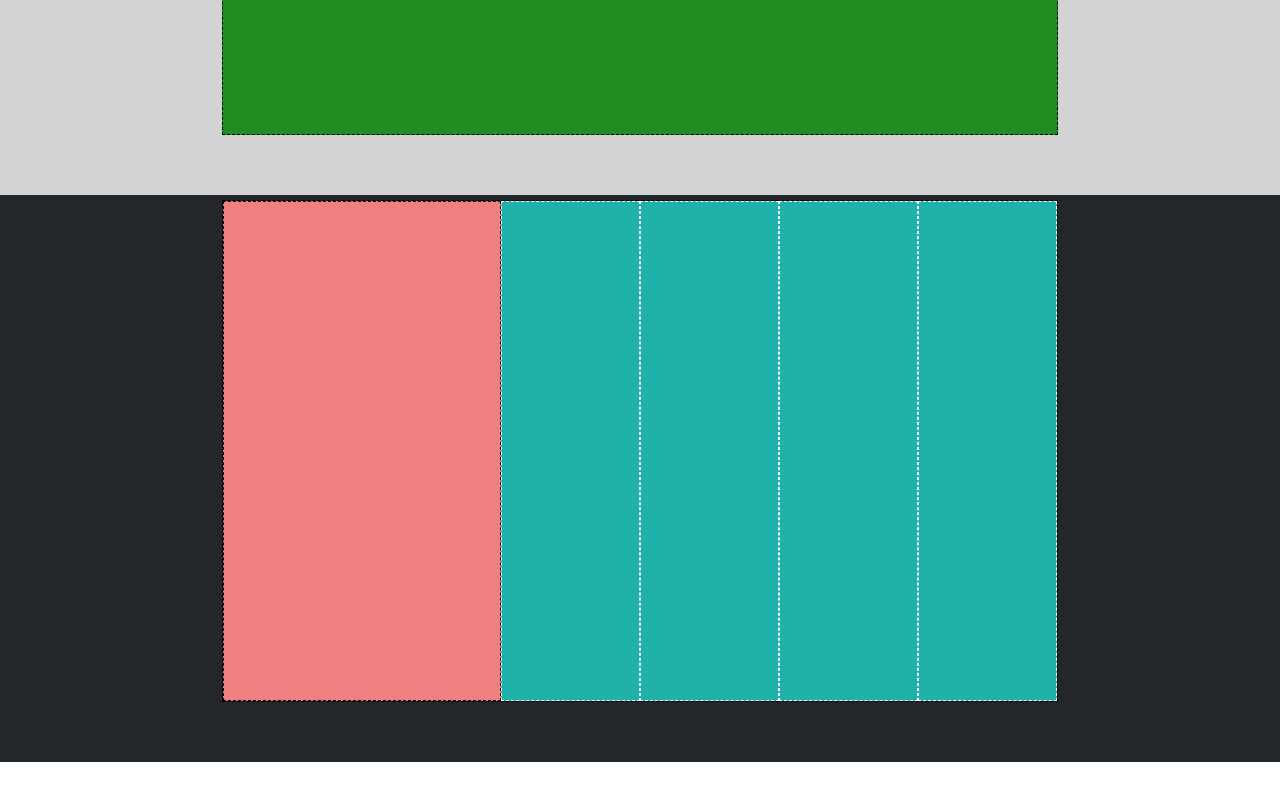
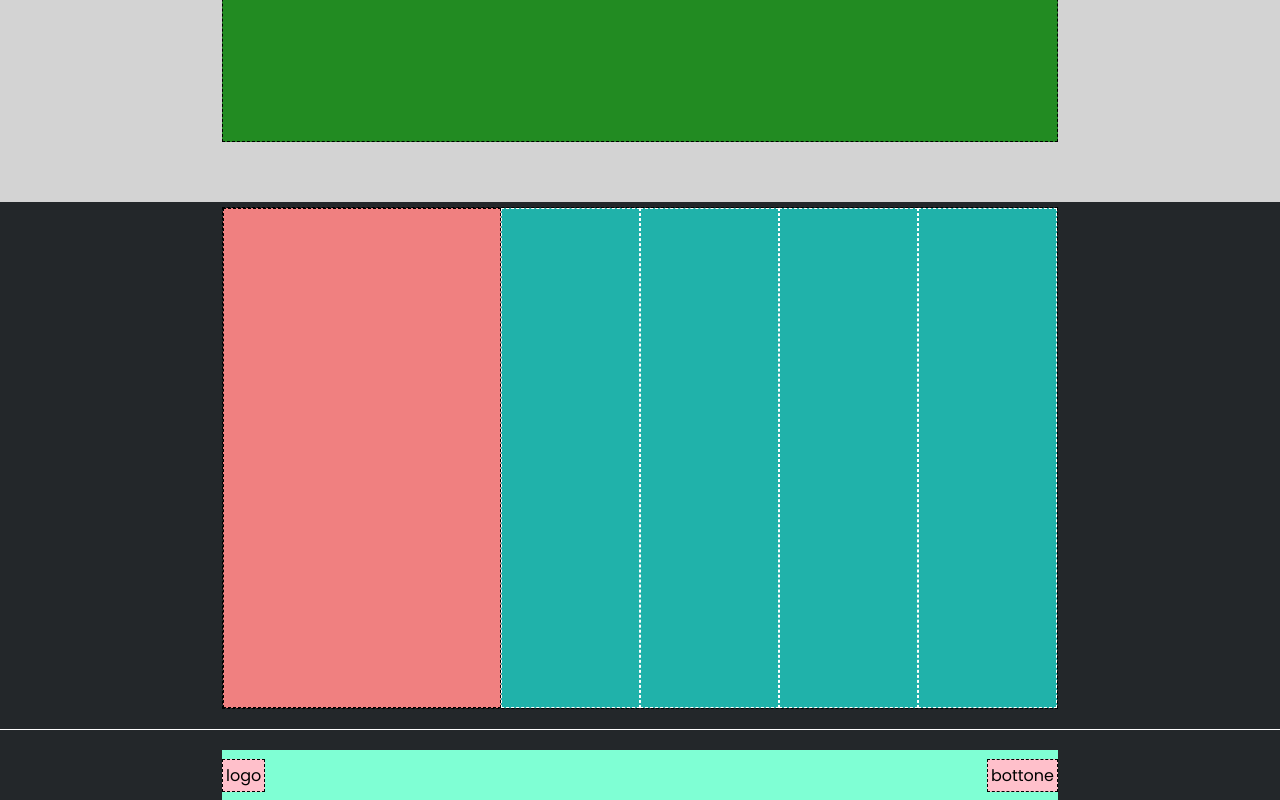
Before and after one commit to Simone-Domenici/htmlcss-struttura-discord, a plain HTML site: page index.html in a window 1280 px wide. Shown: the part 2609-3409 px from the top of the page. Before the commit the page ends 3372 px from the top, so only its background shows below. Drawn offline with Linux system fonts and the light colour scheme.

Commit message:
ADD footer and new font

```diff
--- a/css/app.css
+++ b/css/app.css
@@ -1,3 +1,5 @@
+@import url('https://fonts.googleapis.com/css2?family=Poppins:ital,wght@0,100;0,200;0,300;0,400;0,500;0,600;0,700;0,800;0,900;1,100;1,200;1,300;1,400;1,500;1,600;1,700;1,800;1,900&display=swap');
+
 /* RESET */
 
 * {
@@ -18,6 +20,10 @@ a {
 
 img {
 	max-width: 100%;
+}
+
+html {
+    font-family: "Poppins", sans-serif;
 }
 
 /* LAYOUT */
@@ -88,6 +94,10 @@ img {
     border: 1px dashed white;
 }
 
+.ph-50 {
+    min-height: 50px;
+}
+
 .pink-ph {
     background-color: #FFC0CB;
 }
@@ -114,6 +124,10 @@ img {
 
 .green-ph {
     background-color: #228B22;
+}
+
+.aqua-ph {
+    background-color: #7FFFD4;
 }
 
 .br-color {
@@ -166,8 +180,26 @@ img {
 
 .rmv-padd {
     padding-top: 5px;
+    padding-bottom: 20px;
 }
 
 .section.bg-black.rmv-padd {
     border-bottom: 1px solid white;
 }
+
+/* Footer */
+
+.main-footer {
+    padding-top: 20px;
+}
+
+.footer {
+    display: flex;
+    align-items: center;
+    justify-content: space-between;
+}
+
+.footer > * {
+    border: 1px dashed black;
+    padding: 3px;
+}
--- a/index.html
+++ b/index.html
@@ -72,7 +72,13 @@
             </div>
         </section>
      </main>
-
-
+     <footer class="main-footer bg-black">
+        <div class="container">
+            <div class="footer col-100 ph-50 aqua-ph">
+                <div class="pink-ph"><a href="#">logo</a></div>
+                <div class="pink-ph"><a href="#">bottone</a></div>
+            </div>
+        </div>
+     </footer>
 </body>
 </html>
```
